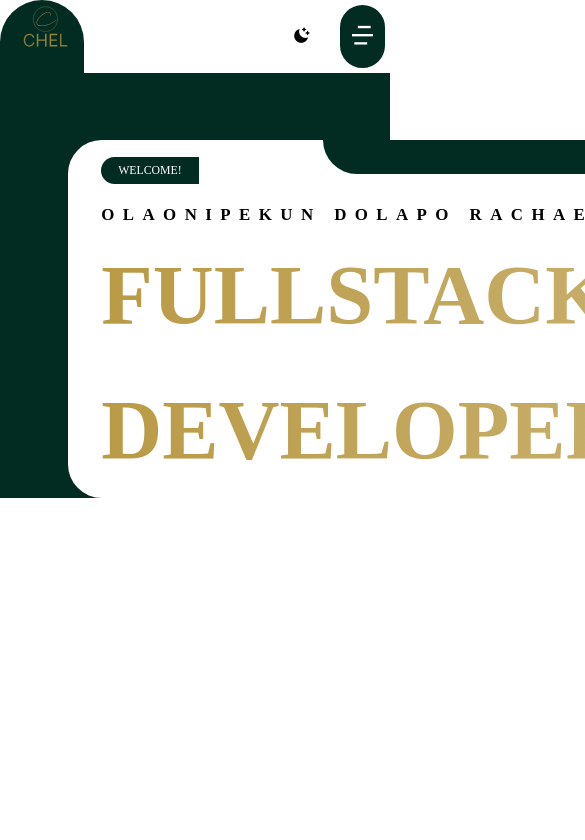
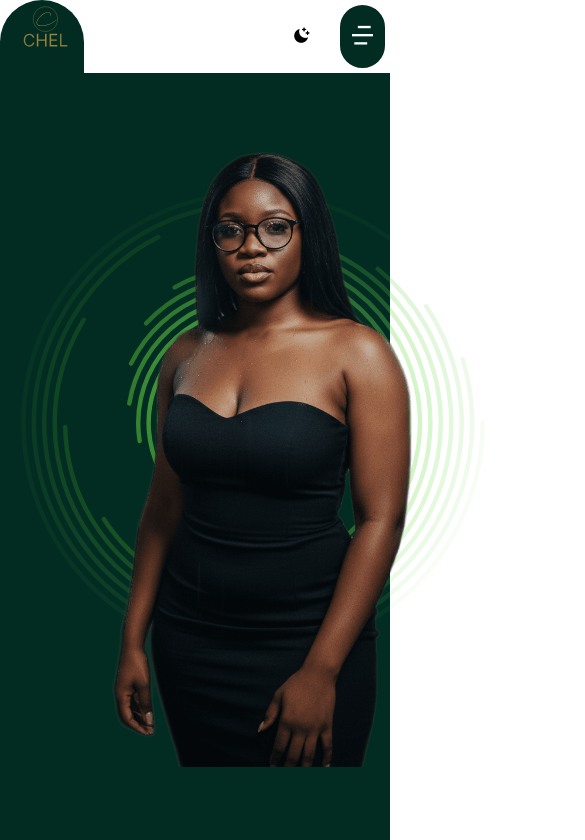
Before and after one commit to Lovethrech/my-main-portfolio, a Vue app: page / in a window 390 px wide. Shown: the top 840 px of the page, 585 px wide, since content can reach past the window. Built offline with nearby package versions, Linux system fonts and the light colour scheme.

Commit message:
working on the hero components.

```diff
--- a/src/components/hero/HeroCtn.vue
+++ b/src/components/hero/HeroCtn.vue
@@ -20,6 +20,8 @@ import HeroUserProfileImage from './HeroUserProfileImage.vue';
 }
 
 @media screen and (max-width: 1024px) {
-
+    .hero-ctn{
+        flex-direction: column-reverse;
+    }
 }
 </style>
```
